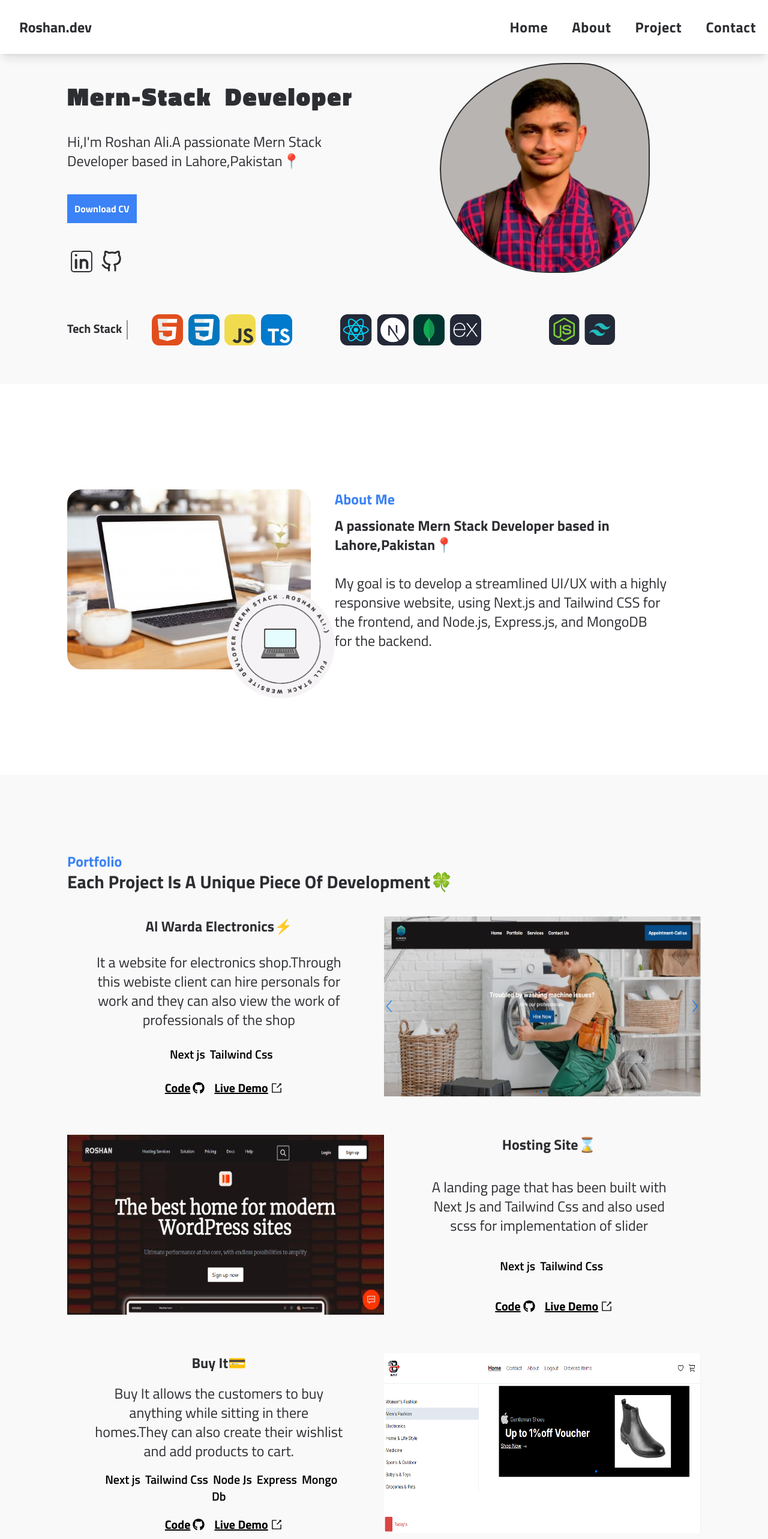
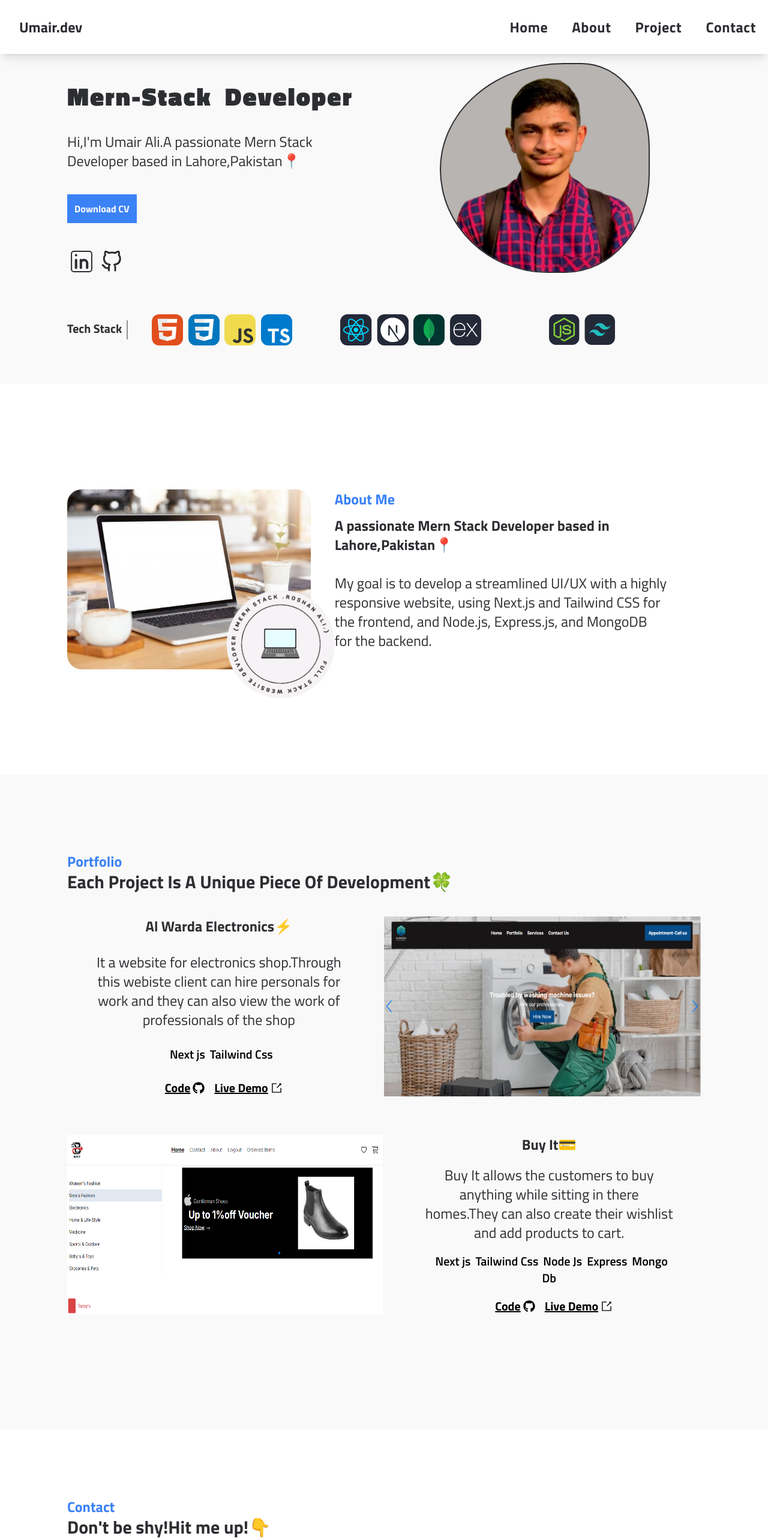
Before and after one commit to RoshancodeWeb/roshan-portfolio, a Next.js app: page / in a window 1280 px wide. Shown: the top 2566 px of the page at 60% size. Built offline with nearby package versions, Linux system fonts and the light colour scheme.

Commit message:
first commit

```diff
--- a/src/app/components/Contact.tsx
+++ b/src/app/components/Contact.tsx
@@ -31,7 +31,7 @@ const Contact = () => {
                 </div>
                 <div className="w-fit h-fit text-center md:text-start">
                 <p className="font-bold">Mail</p>
-                <Link href={"mailto:roshanail7613@gmail.com"} className="hover:text-blue-500 text-slate-400">roshanail7613@gmail.com</Link>
+                <Link href={"mailto:umairali8245@gmail.com"} className="hover:text-blue-500 text-slate-400">umairali8245@gmail.com</Link>
                 </div>
             </div>
         </div>
--- a/src/app/components/Hero.tsx
+++ b/src/app/components/Hero.tsx
@@ -19,10 +19,10 @@ const Hero = () => {
                 <p className='tracking-wider text-center lg:text-start'>Mern-Stack <span className='tracking-tighter block lg:inline-block'></span> Developer</p>
                </div>
                <p className='w-full text-center lg:text-start md:text-xl lg:text-2xl px-10 leading-7 md:px-52 lg:px-0 lg:pr-4'>
-                  Hi,I&apos;m Roshan Ali.A passionate Mern Stack Developer based in Lahore,Pakistan📍
+                  Hi,I&apos;m Umair Ali.A passionate Mern Stack Developer based in Lahore,Pakistan📍
                </p>
                <div className='w-full h-fit flex justify-center items-center lg:justify-start '>
-                  <a  href="/assets/CV.pdf" download="Resume-RoshanAli.pdf" >
+                  <a  href="/"  >
                     <button className='bg-blue-500 text-white px-3 py-3 font-bold  hover:rounded-md transition-all ease-linear duration-300 hover:bg-blue-700 cursor-pointer  '>
                         Download CV
                     </button>
--- a/src/app/components/Navbar.tsx
+++ b/src/app/components/Navbar.tsx
@@ -14,7 +14,7 @@ const Navbar = () => {
   return (
     <div className='w-full h-[90px]  bg-white fixed top-0 flex justify-between items-center z-40  shadow-lg  text-[#2D2E32]'>
         <div className='w-fit h-fit logo '>
-            <p className='font-bold text-xl pl-8 lg:text-2xl cursor-pointer'>Roshan.dev</p>
+            <p className='font-bold text-xl pl-8 lg:text-2xl cursor-pointer'>Umair.dev</p>
         </div>
         <div className={`menu flex flex-col absolute lg:relative w-full bg-white z-50 h-screen lg:w-fit lg:h-fit top-0 lg:flex-row text-2xl font-bold text-black ${showMenu?"translate-x-0":"-translate-x-[100%]"} lg:translate-x-0  transition-all ease-linear duration-300 `}>
             <div className='w-full h-[90px] flex justify-end items-center px-10 closeMenu lg:hidden'>
--- a/src/app/components/Projects.tsx
+++ b/src/app/components/Projects.tsx
@@ -24,14 +24,6 @@ const Projects = () => {
       description:"It a website for electronics shop.Through this webiste client can hire personals for work and they can also view the work of professionals of the shop",
       githubLink:"https://github.com/RoshancodeWeb/warda-electronics.git",
       liveDemo:"https://electronics-project.vercel.app",
-      techUsed:["Next js","Tailwind Css"]
-    },
-    {
-      imageLink:"/project/projecttwo.png",
-      projectName:"Hosting Site⌛",
-      description:"A landing page that has been built with Next Js and Tailwind Css and also used scss for implementation of slider",
-      githubLink:"https://github.com/RoshancodeWeb/hosting-site.git",
-      liveDemo:"https://hosting-site-3f7c.vercel.app ",
       techUsed:["Next js","Tailwind Css"]
     },
     {
--- a/src/app/layout.tsx
+++ b/src/app/layout.tsx
@@ -6,7 +6,7 @@ import Footer from "./components/Footer";
 
 
 export const metadata: Metadata = {
-  title: "Roshan Ali",
+  title: "Umair Ali",
   description: "Mern Stack Developer",
 };
 
```
